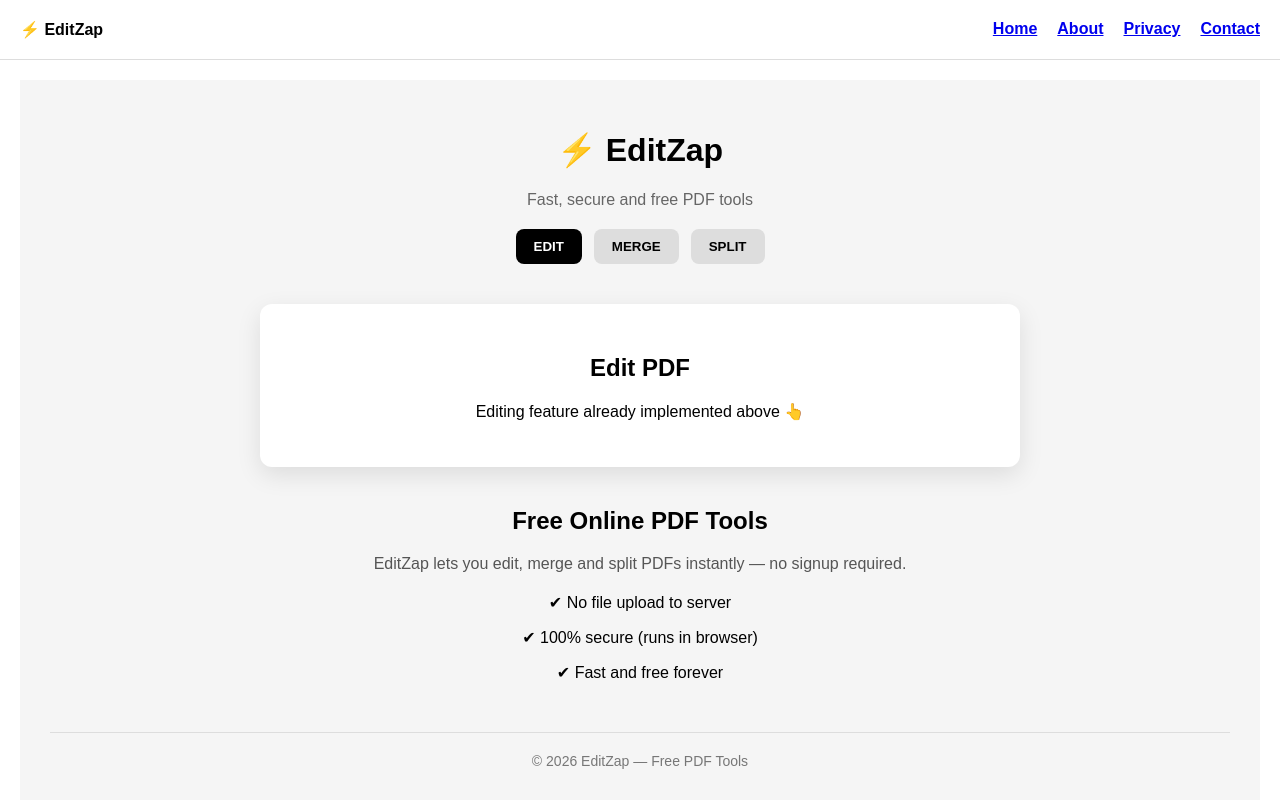
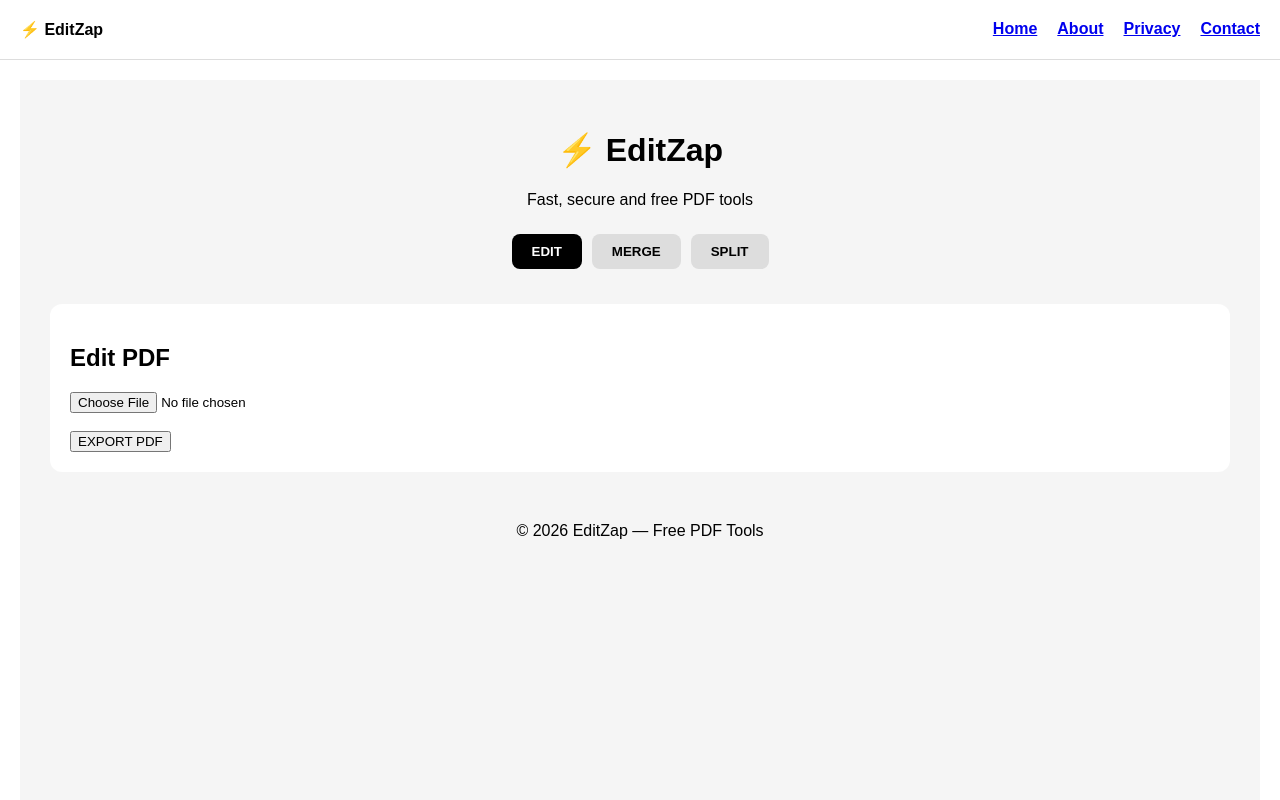
Before and after one commit to editzap/editzap, a Next.js app: page / in a window 1280 px wide. Shown: the top 800 px of the page. Built offline with nearby package versions, Linux system fonts and the light colour scheme.

Commit message:
final working version

```diff
--- a/app/page.tsx
+++ b/app/page.tsx
@@ -1,17 +1,88 @@
 "use client";
 
-import { useState } from "react";
-import { PDFDocument } from "pdf-lib";
+import { useState, useRef } from "react";
+import { PDFDocument, rgb, StandardFonts } from "pdf-lib";
+
+type Box = {
+  x: number;
+  y: number;
+  text: string;
+};
 
 export default function Home() {
   const [activeTab, setActiveTab] = useState<"edit" | "merge" | "split">("edit");
+
+  const [file, setFile] = useState<File | null>(null);
+  const [pdfUrl, setPdfUrl] = useState<string | null>(null);
+  const [boxes, setBoxes] = useState<Box[]>([]);
+
   const [mergeFiles, setMergeFiles] = useState<File[]>([]);
   const [splitFile, setSplitFile] = useState<File | null>(null);
 
+  const containerRef = useRef<HTMLDivElement | null>(null);
+
+  // ===== EDIT =====
+  const handleUpload = (e: any) => {
+    const f = e.target.files?.[0];
+    if (!f) return;
+
+    setFile(f);
+    setPdfUrl(URL.createObjectURL(f));
+    setBoxes([]);
+  };
+
+  const handleClick = (e: any) => {
+    if (!containerRef.current) return;
+
+    const rect = containerRef.current.getBoundingClientRect();
+
+    const newBox: Box = {
+      x: e.clientX - rect.left,
+      y: e.clientY - rect.top,
+      text: "",
+    };
+
+    setBoxes((prev) => [...prev, newBox]);
+  };
+
+  const exportPDF = async () => {
+    if (!file) return;
+
+    const bytes = await file.arrayBuffer();
+    const pdfDoc = await PDFDocument.load(bytes);
+    const page = pdfDoc.getPages()[0];
+    const height = page.getHeight();
+
+    const font = await pdfDoc.embedFont(StandardFonts.Helvetica);
+
+    boxes.forEach((b) => {
+      if (!b.text) return;
+
+      page.drawText(b.text, {
+        x: b.x,
+        y: height - b.y,
+        size: 16,
+        font,
+        color: rgb(0, 0, 0),
+      });
+    });
+
+    const pdfBytes = await pdfDoc.save();
+
+    const blob = new Blob([new Uint8Array(pdfBytes)], {
+      type: "application/pdf",
+    });
+
+    const a = document.createElement("a");
+    a.href = URL.createObjectURL(blob);
+    a.download = "edited.pdf";
+    a.click();
+  };
+
   // ===== MERGE =====
-  const handleMergeUpload = (e: React.ChangeEvent<HTMLInputElement>) => {
-    if (!e.target.files) return;
-    setMergeFiles(Array.from(e.target.files));
+  const handleMergeUpload = (e: any) => {
+    const files = Array.from(e.target.files || []) as File[];
+    setMergeFiles(files);
   };
 
   const mergePDFs = async () => {
@@ -20,16 +91,17 @@ export default function Home() {
       return;
     }
 
-    const mergedPdf = await PDFDocument.create();
+    const merged = await PDFDocument.create();
 
     for (const file of mergeFiles) {
       const bytes = await file.arrayBuffer();
       const pdf = await PDFDocument.load(bytes);
-      const pages = await mergedPdf.copyPages(pdf, pdf.getPageIndices());
-      pages.forEach((p) => mergedPdf.addPage(p));
+
+      const pages = await merged.copyPages(pdf, pdf.getPageIndices());
+      pages.forEach((p) => merged.addPage(p));
     }
 
-    const pdfBytes = await mergedPdf.save();
+    const pdfBytes = await merged.save();
 
     const blob = new Blob([new Uint8Array(pdfBytes)], {
       type: "application/pdf",
@@ -42,31 +114,26 @@ export default function Home() {
   };
 
   // ===== SPLIT =====
-  const handleSplitUpload = (e: React.ChangeEvent<HTMLInputElement>) => {
+  const handleSplitUpload = (e: any) => {
     const f = e.target.files?.[0];
     if (!f) return;
     setSplitFile(f);
   };
 
   const splitPDF = async () => {
-    if (!splitFile) {
-      alert("Upload a PDF first");
-      return;
-    }
+    if (!splitFile) return;
 
     const bytes = await splitFile.arrayBuffer();
     const pdfDoc = await PDFDocument.load(bytes);
 
-    const total = pdfDoc.getPageCount();
-
-    for (let i = 0; i < total; i++) {
+    for (let i = 0; i < pdfDoc.getPageCount(); i++) {
       const newPdf = await PDFDocument.create();
       const [page] = await newPdf.copyPages(pdfDoc, [i]);
       newPdf.addPage(page);
 
-      const newBytes = await newPdf.save();
+      const pdfBytes = await newPdf.save();
 
-      const blob = new Blob([new Uint8Array(newBytes)], {
+      const blob = new Blob([new Uint8Array(pdfBytes)], {
         type: "application/pdf",
       });
 
@@ -78,38 +145,28 @@ export default function Home() {
   };
 
   return (
-    <div style={{ minHeight: "100vh", background: "#f5f5f5", padding: 30 }}>
+    <div style={{ padding: 30, background: "#f5f5f5", minHeight: "100vh" }}>
 
-      {/* LOGO */}
-      <h1 style={{ textAlign: "center", fontWeight: "bold" }}>
-        ⚡ EditZap
-      </h1>
-
-      {/* HERO LINE */}
-      <p style={{ textAlign: "center", color: "#666" }}>
-        Fast, secure and free PDF tools
-      </p>
+      {/* HEADER */}
+      <div style={{ textAlign: "center" }}>
+        <h1>⚡ EditZap</h1>
+        <p>Fast, secure and free PDF tools</p>
+      </div>
 
       {/* TABS */}
-      <div
-        style={{
-          display: "flex",
-          justifyContent: "center",
-          gap: 12,
-          marginTop: 20,
-        }}
-      >
+      <div style={{ textAlign: "center", marginTop: 20 }}>
         {["edit", "merge", "split"].map((tab) => (
           <button
             key={tab}
             onClick={() => setActiveTab(tab as any)}
             style={{
-              padding: "10px 18px",
+              margin: 5,
+              padding: "10px 20px",
               fontWeight: "bold",
               borderRadius: 8,
+              background: activeTab === tab ? "black" : "#ddd",
+              color: activeTab === tab ? "#fff" : "#000",
               border: "none",
-              background: activeTab === tab ? "#000" : "#ddd",
-              color: activeTab === tab ? "#fff" : "#000",
               cursor: "pointer",
             }}
           >
@@ -118,104 +175,87 @@ export default function Home() {
         ))}
       </div>
 
-      {/* MAIN CARD */}
+      {/* EDIT */}
+      {activeTab === "edit" && (
         <div
           style={{
-          maxWidth: 700,
-          margin: "40px auto",
             background: "#fff",
-          padding: 30,
+            padding: 20,
             borderRadius: 12,
-          boxShadow: "0 8px 25px rgba(0,0,0,0.1)",
-          textAlign: "center",
+            marginTop: 30,
           }}
         >
-        {/* EDIT */}
-        {activeTab === "edit" && (
-          <>
           <h2>Edit PDF</h2>
-            <p>Editing feature already implemented above 👆</p>
-          </>
+
+          <input type="file" onChange={handleUpload} />
+          <br /><br />
+          <button onClick={exportPDF}>EXPORT PDF</button>
+
+          {pdfUrl && (
+            <div
+              ref={containerRef}
+              onClick={handleClick}
+              style={{
+                marginTop: 20,
+                position: "relative",
+                border: "2px solid black",
+              }}
+            >
+              <iframe src={pdfUrl} width="100%" height="500px" />
+
+              {boxes.map((b, i) => (
+                <div
+                  key={i}
+                  contentEditable
+                  suppressContentEditableWarning
+                  onInput={(e) => {
+                    const val = (e.target as HTMLDivElement).innerText;
+
+                    setBoxes((prev) => {
+                      const updated = [...prev];
+                      updated[i].text = val;
+                      return updated;
+                    });
+                  }}
+                  style={{
+                    position: "absolute",
+                    left: b.x,
+                    top: b.y,
+                    background: "#fff",
+                    border: "1px solid black",
+                    padding: 4,
+                  }}
+                >
+                  {b.text || "Type"}
+                </div>
+              ))}
+            </div>
+          )}
+        </div>
       )}
 
       {/* MERGE */}
       {activeTab === "merge" && (
-          <>
+        <div style={{ marginTop: 30 }}>
           <h2>Merge PDFs</h2>
-
           <input type="file" multiple onChange={handleMergeUpload} />
-
-            <p>{mergeFiles.length} file(s) selected</p>
-
-            <button
-              onClick={mergePDFs}
-              style={{
-                padding: "12px 20px",
-                background: "#000",
-                color: "#fff",
-                border: "none",
-                borderRadius: 6,
-                fontWeight: "bold",
-                cursor: "pointer",
-              }}
-            >
-              MERGE & DOWNLOAD
-            </button>
-          </>
+          <br /><br />
+          <button onClick={mergePDFs}>MERGE & DOWNLOAD</button>
+        </div>
       )}
 
       {/* SPLIT */}
       {activeTab === "split" && (
-          <>
+        <div style={{ marginTop: 30 }}>
           <h2>Split PDF</h2>
+          <input type="file" onChange={handleSplitUpload} />
+          <br /><br />
+          <button onClick={splitPDF}>SPLIT & DOWNLOAD</button>
+        </div>
+      )}
 
-            <input type="file" onChange={handleSplitUpload} />
-
-            <button
-              onClick={splitPDF}
-              style={{
-                marginTop: 10,
-                padding: "12px 20px",
-                background: "#000",
-                color: "#fff",
-                border: "none",
-                borderRadius: 6,
-                fontWeight: "bold",
-                cursor: "pointer",
-              }}
-            >
-              SPLIT & DOWNLOAD
-            </button>
-          </>
-        )}
-      </div>
-
-      {/* INFO SECTION */}
-      <div style={{ maxWidth: 700, margin: "40px auto", textAlign: "center" }}>
-        <h2>Free Online PDF Tools</h2>
-
-        <p style={{ color: "#555", marginTop: 10 }}>
-          EditZap lets you edit, merge and split PDFs instantly — no signup required.
-        </p>
-
-        <div style={{ marginTop: 20 }}>
-          <p>✔ No file upload to server</p>
-          <p>✔ 100% secure (runs in browser)</p>
-          <p>✔ Fast and free forever</p>
-        </div>
-      </div>
-
-      {/* 🔥 COPYRIGHT */}
-      <div
-        style={{
-          textAlign: "center",
-          marginTop: 50,
-          paddingTop: 20,
-          borderTop: "1px solid #ddd",
-          color: "#777",
-          fontSize: 14,
-        }}
-      >
+      {/* FOOTER */}
+      <div style={{ textAlign: "center", marginTop: 50 }}>
         © 2026 EditZap — Free PDF Tools
       </div>
     </div>
```
Lines whose indentation alone changed are shown as unchanged.
